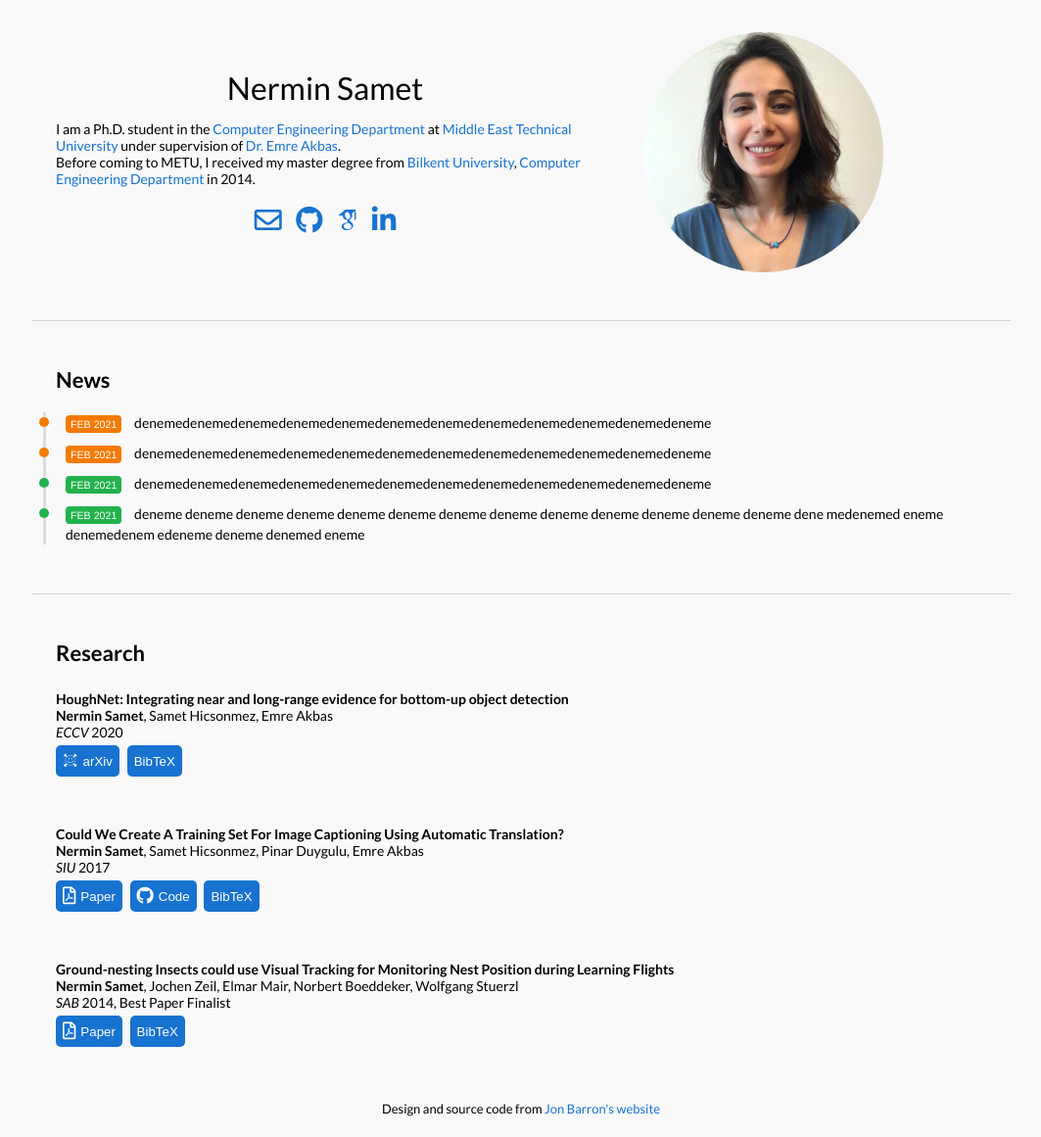
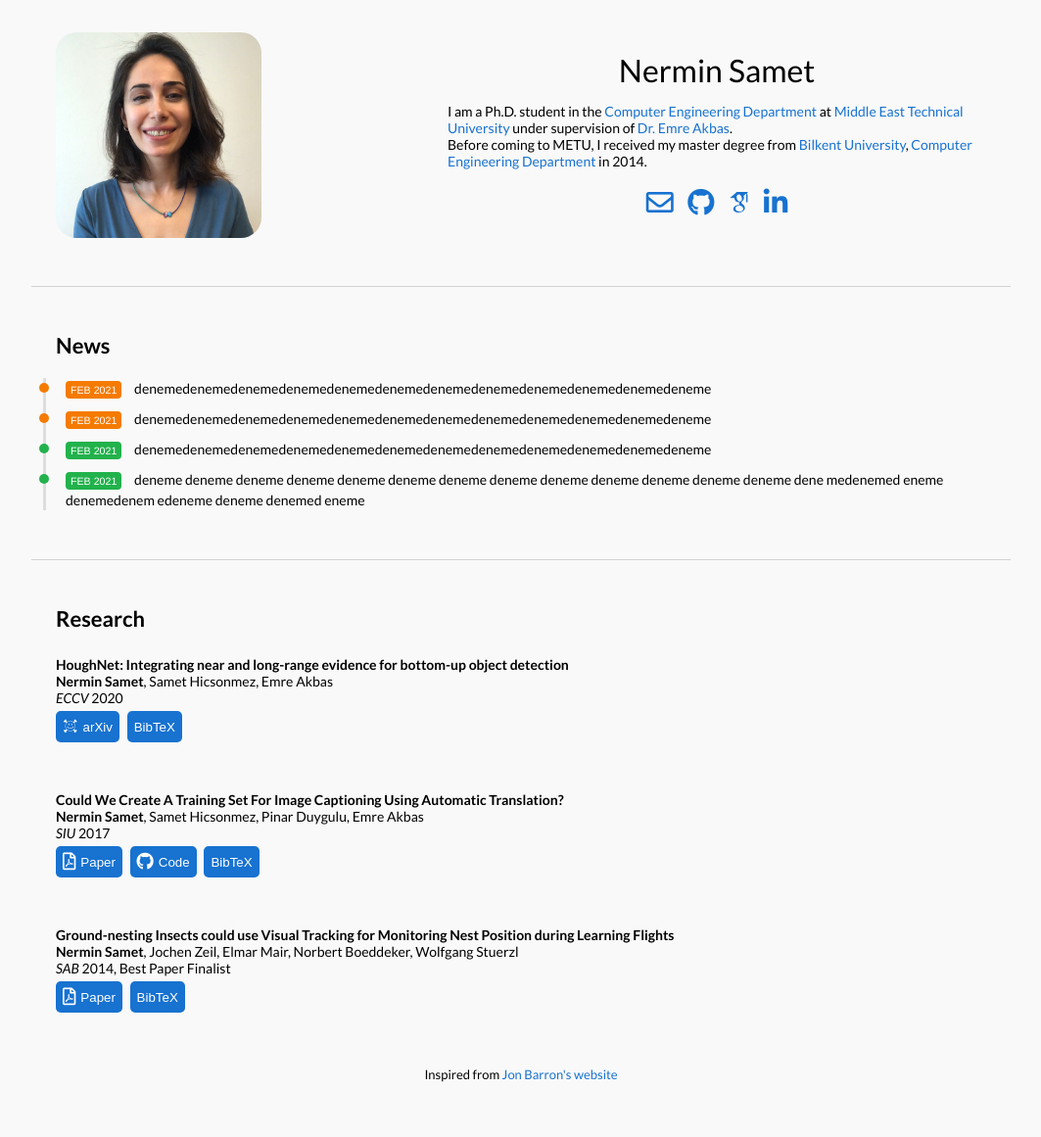
Before and after one commit to nerminsamet/nerminsamet.github.io, a Jekyll site: the page built from _posts/news/2021-02-18-test1.markdown, in a window 1280 px wide. Shown: the whole page at 98% size, without its empty margins (108-1171 px from the left). Built offline with Jekyll 4.4.1, drawn with Linux system fonts in a browser that asks for light colours; some web fonts are replaced; after the commit the page ends 1126 px from its top, so only the background shows below that.

Commit message:
profile update

```diff
--- a/_layouts/default.html
+++ b/_layouts/default.html
@@ -25,7 +25,10 @@
       <td style="padding:0px">
         <table style="width:100%;border:0px;border-spacing:0px;border-collapse:separate;margin-right:auto;margin-left:auto;">
           <tr style="padding:0px">
-            <td style="padding:2.5%;width:60%;vertical-align:middle">
+            <td style="padding:2.5%;width:40%;max-width:40%">
+              <img style="width:60%;max-width:60%;border-radius: 10%;" alt="profile photo" src="images/profile.jpg">
+            </td>
+            <td style="padding:2.5% 2.5% 2.5% 2.5%;width:60%;vertical-align:middle">
               <h1>
                 Nermin Samet
               </h1>
@@ -41,9 +44,6 @@
                   <a href="https://www.linkedin.com/in/nermin-samet-a70007156" target="_blank"><i class="fab fa-linkedin-in fa-2x"></i></a>
                 </div>
               </p>
-            </td>
-            <td style="padding:2.5%;width:40%;max-width:40%">
-              <img style="width:70%;max-width:70%;border-radius:50%" alt="profile photo" src="images/profile.jpg">
             </td>
           </tr>
         </table>
@@ -138,7 +138,7 @@
             <td style="padding:0px">
               <br>
               <p style="text-align:center;font-size:small;">
-                Design and source code from <a style="font-size:small;" href="https://jonbarron.info">Jon Barron's website</a>
+                Inspired from <a style="font-size:small;" href="https://jonbarron.info">Jon Barron's website</a>
               </p>
             </td>
           </tr>
```
